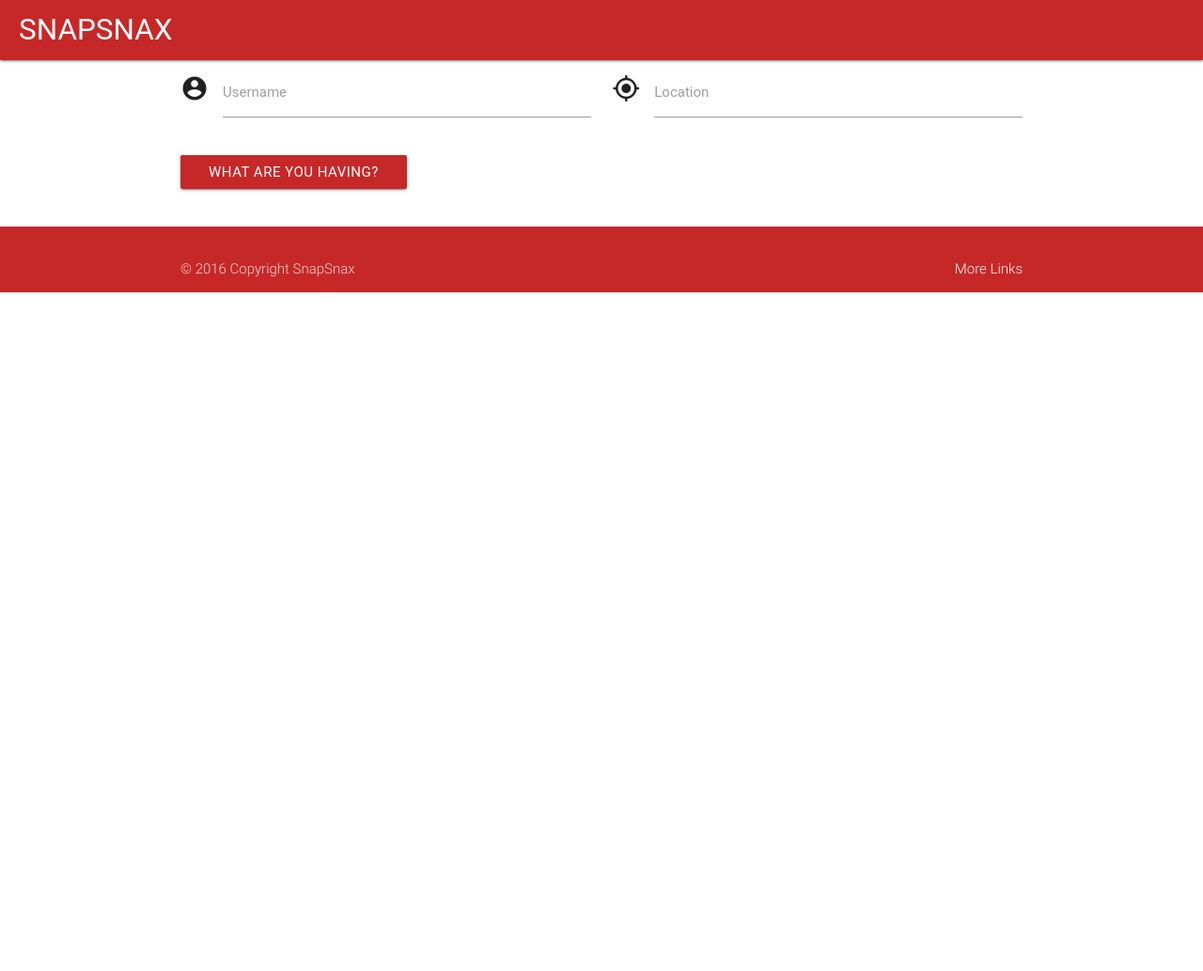
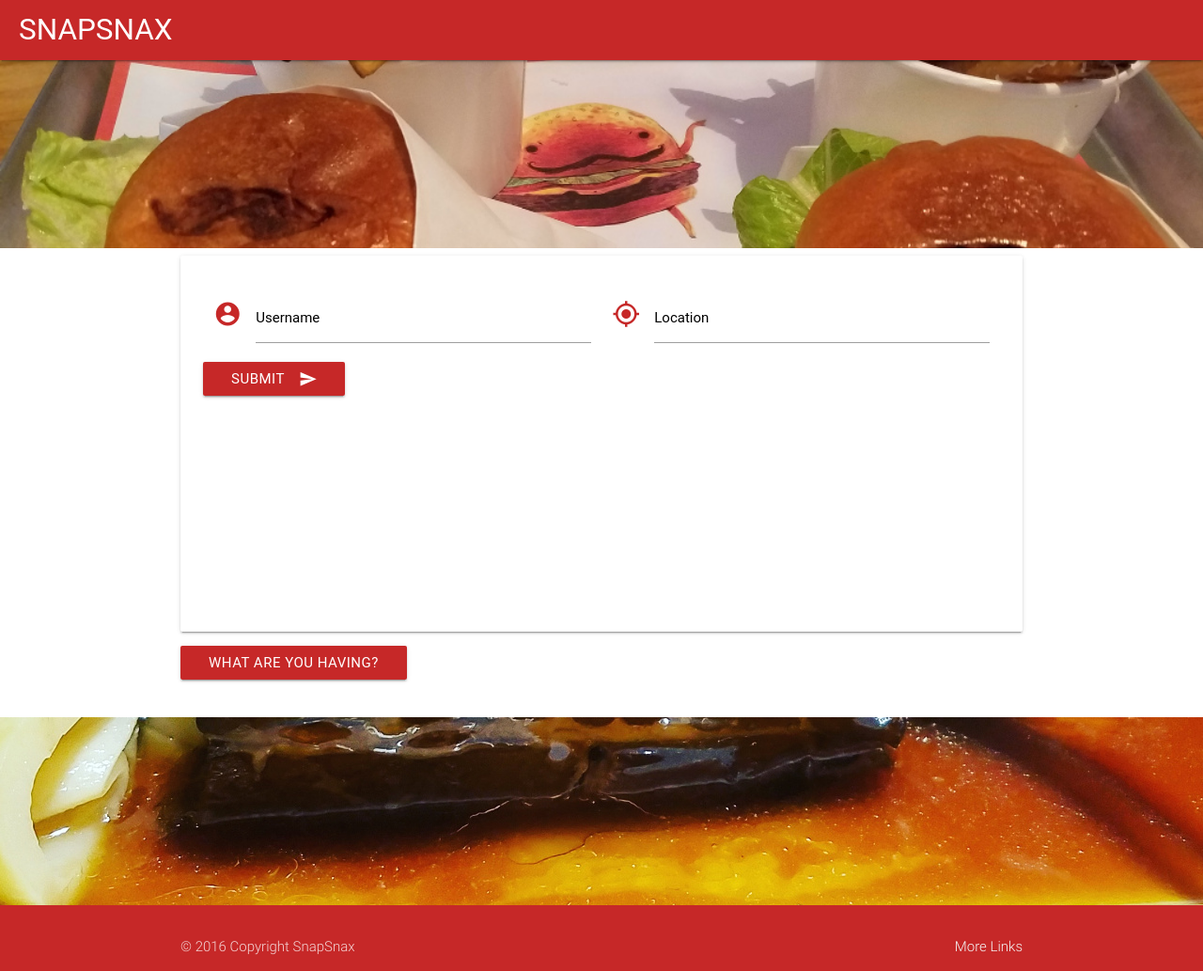
Before and after one commit to gcbest/webapp, a PHP site: page / in a window 1280 px wide. Shown: the whole page at 94% size. Before the commit the page ends 311 px from the top, so only its background shows below. Run offline with PHP 8.4, Linux system fonts and the light colour scheme; some libraries are stand-ins or nearby versions; some web fonts are replaced.

Commit message:
Parallax added

```diff
--- a/assets/css/style.css
+++ b/assets/css/style.css
@@ -12,3 +12,40 @@ main {
 	margin-left: 20px;
 	margin-right: 20px;
 }
+
+/*Parallax Height*/
+    .parallax-container {
+      height: 200px;
+    }
+
+
+/*INPUT FIELD CSS ==================================================================*/
+ /* label color */
+   .input-field label {
+     color: #000;
+   }
+   /* label focus color */
+   .input-field input[type=text]:focus + label {
+     color: #000;
+   }
+   /* label underline focus color */
+   .input-field input[type=text]:focus {
+     border-bottom: 1px solid #000;
+     box-shadow: 0 1px 0 0 #000;
+   }
+   /* valid color */
+   .input-field input[type=text].valid {
+     border-bottom: 1px solid #000;
+     box-shadow: 0 1px 0 0 #000;
+   }
+   /* invalid color */
+   .input-field input[type=text].invalid {
+     border-bottom: 1px solid #000;
+     box-shadow: 0 1px 0 0 #000;
+   }
+   /* icon prefix focus color */
+   .input-field .prefix.active {
+     color: #000;
+   }
+
+/*INPUT FIELD CSS END ===============================================================*/
--- a/assets/javascript/js.js
+++ b/assets/javascript/js.js
@@ -8,8 +8,10 @@
   };
   firebase.initializeApp(config);
 
-  // Document Ready with the modal trigger
+  // Document Ready with the Materialize triggers
   $(document).ready(function(){
+  	//Parallax Trigger
+    $('.parallax').parallax();
   	// material select trigger
   	$('select').material_select();
     // the "href" attribute of .modal-trigger must specify the modal ID that wants to be triggered
--- a/index.html
+++ b/index.html
@@ -9,9 +9,7 @@
   	<link rel="stylesheet" href="https://cdnjs.cloudflare.com/ajax/libs/materialize/0.97.7/css/materialize.min.css">
 	<!-- Style.css -->
 	<link rel="stylesheet" href="assets/css/style.css">
-  	<!-- JQuery -->
-	<script src="https://code.jquery.com/jquery-3.1.1.min.js"></script>
-	<!-- Icons for Materialize -->
+  	<!-- Icons for Materialize -->
 	<link href="https://fonts.googleapis.com/icon?family=Material+Icons" rel="stylesheet">
 
 </head>
@@ -29,25 +27,38 @@
     </ul> -->
   </div>
 </nav>
+
+    <div class="parallax-container">
+      <div class="parallax"><img src="assets/images/burger.jpg"></div>
+    </div>
 	<!-- Main container div -->
 	<div class="container">
 		<!-- ROW #1 -->
 		<div class="row">
 			<!-- Column #1 Row#1 -->
 			<div class="col s12">
-				<div class="row">
-					  	<div class="input-field col s6">
+				<!-- <div class="row"> -->
+					<div class="card medium white darken-4">
+            		<div class="card-content white-text">
+              		<span class="card-title"></span>
+
+					  	<div class="input-field col s6 red-text text-darken-3">
           					<i class="material-icons prefix">account_circle</i>
-          					<input id="userName" type="text" class="validate">
+          					<input id="userName" type="text" class="">
           					<label for="userName">Username</label>
         				</div>
 
-        				<div class="input-field col s6">
+        				<div class="input-field col s6 red-text text-darken-3">
           					<i class="material-icons prefix">my_location</i>
-          					<input id="userLocation" type="tel" class="validate">
+          					<input id="userLocation" type="text" class="">
           					<label for="userLocation">Location</label>
         				</div>
-				</div>
+							<button class="btn waves-effect waves-light red darken-3" type="submit" name="action">Submit
+							<i class="material-icons right">send</i>
+							</button>
+        			</div>
+        			</div>
+				<!-- </div> -->
 				<a class="waves-effect waves-light btn modal-trigger red darken-3" href="#modal1">What are you having?</a>
 			</div> <!-- Closes Column#1 Row#1 -->
 		  <!-- Modal Trigger -->
@@ -108,7 +119,9 @@
 	</div> <!-- Closes container div -->
 
 
-
+ <div class="parallax-container">
+    <div class="parallax"><img src="assets/images/porkbelly.jpg"></div>
+  </div>
 
 
 </body>
@@ -122,7 +135,8 @@
             </div>
     </div>
 </footer>
-
+	<!-- JQuery -->
+	<script src="https://code.jquery.com/jquery-2.1.1.min.js"></script>
 	<!-- Compiled and minified JavaScript -->
   	<script src="https://cdnjs.cloudflare.com/ajax/libs/materialize/0.97.7/js/materialize.min.js"></script>
 	<!-- Firebase -->
```
Also changed, not shown: assets/images/burger.jpg (added), assets/images/paperbag.jpg (added), assets/images/porkbelly.jpg (added), assets/images/table.jpg (added).
